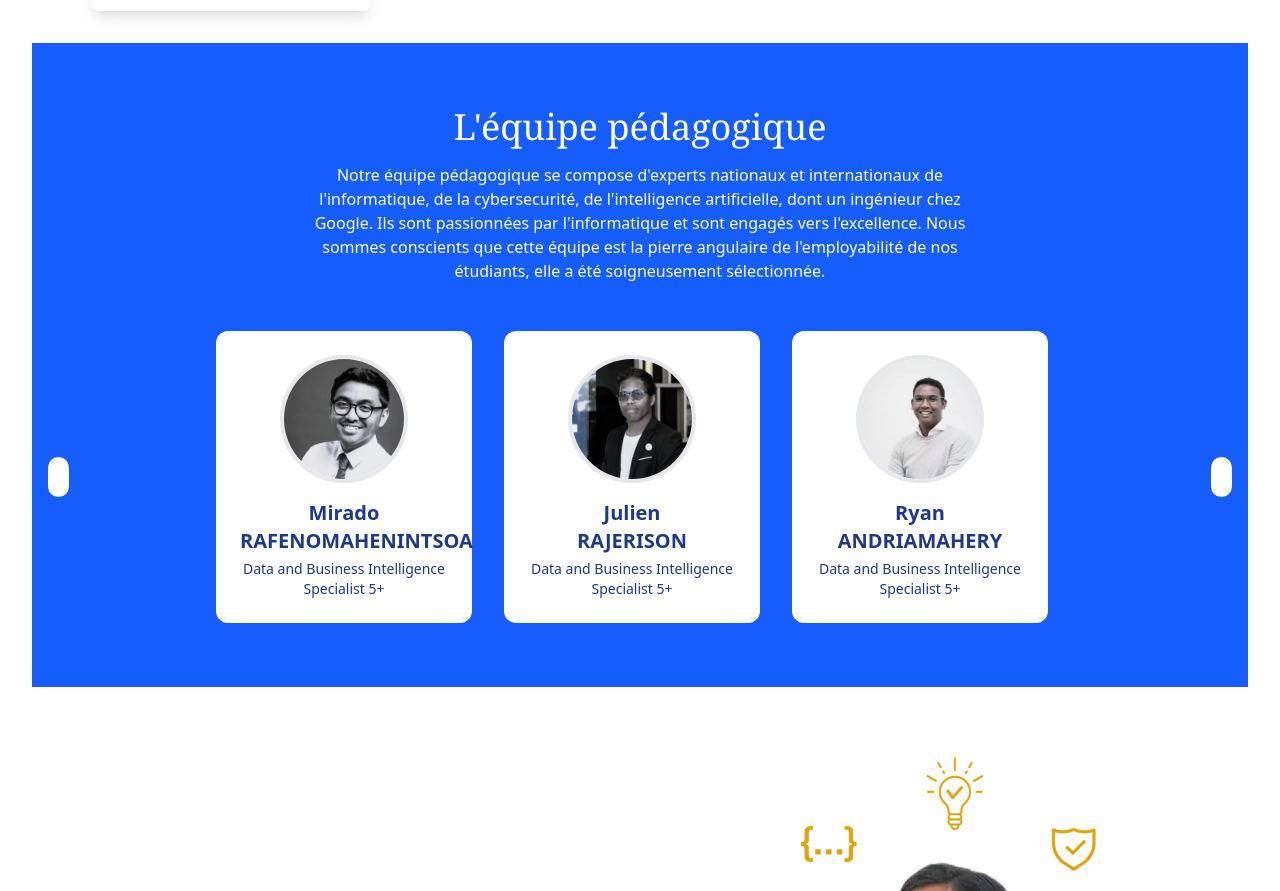
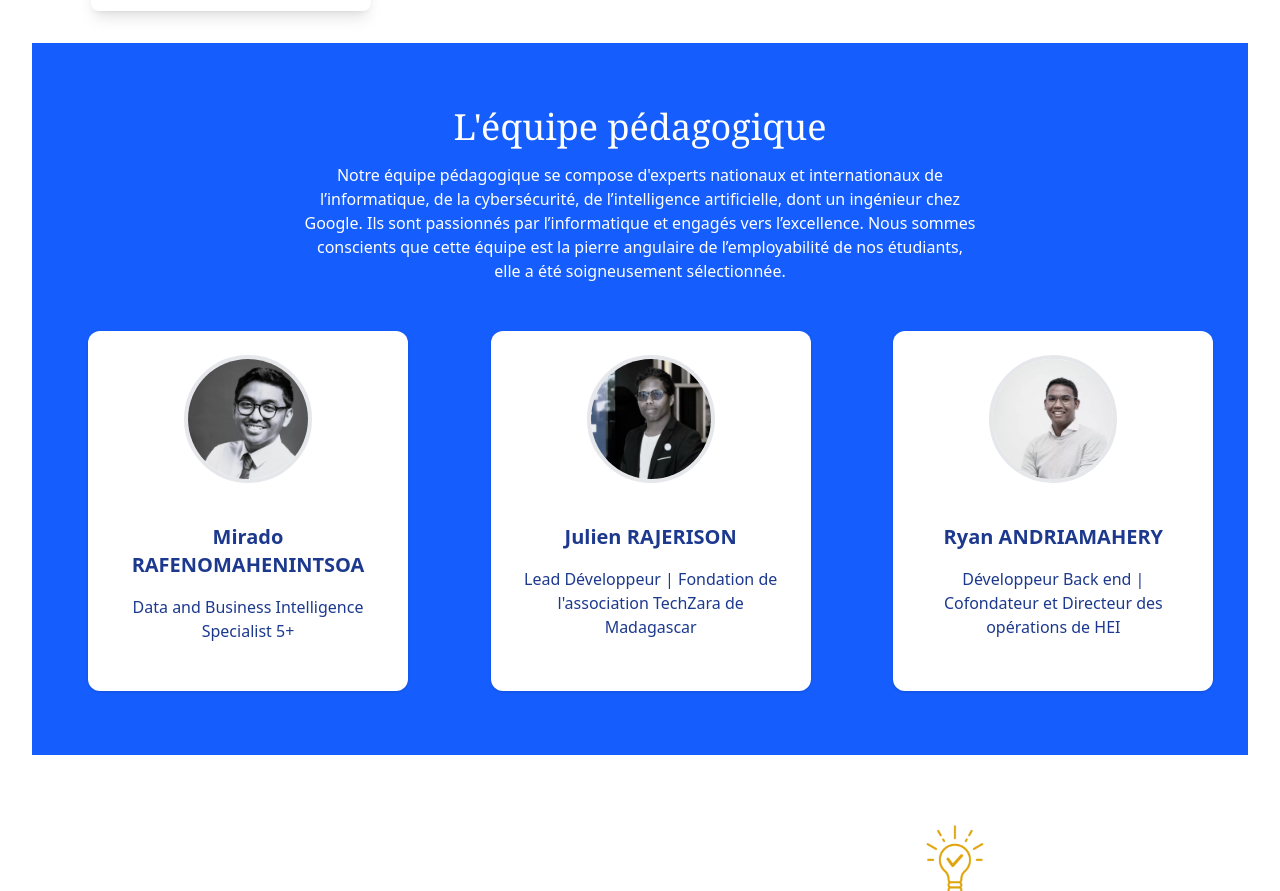
Before and after one commit to narindra20/WEB2, a React (Vite) app: page / in a window 1280 px wide. Shown: the part 1133-2024 px from the top of the page. Built offline with nearby package versions, Linux system fonts and the light colour scheme.

Commit message:
Premier commit

```diff
--- a/src/components/Footer.jsx
+++ b/src/components/Footer.jsx
@@ -90,52 +90,52 @@ function Footer(){
   </div>
 </div>
 
- {/**EQUIPE PEDAGOGIQUE*/}
-<section class="bg-blue-600 text-white py-16">
-  <div class="container mx-auto px-4 text-center">
-    <h2 class="text-4xl font-serif mb-4">L'équipe pédagogique</h2>
-    <p class="max-w-2xl mx-auto mb-12">
-      Notre équipe pédagogique se compose d'experts nationaux et internationaux de l'informatique,
-      de la cybersecurité, de l'intelligence artificielle, dont un ingénieur chez Google. Ils sont
-      passionnées par l'informatique et sont engagés vers l'excellence. Nous sommes conscients
-      que cette équipe est la pierre angulaire de l'employabilité de nos étudiants, elle a été
-      soigneusement sélectionnée.
+
+<section className="bg-blue-600 text-white py-16">
+      <div className="container mx-auto px-4 text-center">
+        <h2 className="text-4xl font-serif mb-4">L'équipe pédagogique</h2>
+        <p className="max-w-2xl mx-auto mb-12">
+          Notre équipe pédagogique se compose d'experts nationaux et internationaux de l’informatique,
+          de la cybersécurité, de l’intelligence artificielle, dont un ingénieur chez Google.
+          Ils sont passionnés par l’informatique et engagés vers l’excellence.
+          Nous sommes conscients que cette équipe est la pierre angulaire de l’employabilité de nos étudiants,
+          elle a été soigneusement sélectionnée.
         </p>
-    <div class="relative flex items-center justify-center space-x-4">
-      <button class="absolute left-0 p-2 bg-white bg-opacity-20 rounded-full">‹</button>
 
-      <div class="flex space-x-8 overflow-x-auto snap-x snap-mandatory px-2">
-        <div class="bg-white text-blue-900 rounded-xl flex-shrink-0 w-64 p-6 snap-center">
+        {/* Cartes de l'équipe */}
+        <div className="grid grid-cols-1 sm:grid-cols-2 lg:grid-cols-3 gap-6">
+          {/* Carte 1 */}
+          <article className="bg-white text-blue-900 rounded-xl p-6 shadow w-80 h-90 ml-10">
             <div class="w-32 h-32 mx-auto rounded-full overflow-hidden border-4 border-gray-200 mb-4">
             <img src={Image} alt="Profil" class="w-full h-full object-cover"/>
           </div>
-          <h3 class="text-xl font-bold mb-1">Mirado RAFENOMAHENINTSOA</h3>
-          <p class="text-sm">Data and Business Intelligence Specialist 5+</p>
+           <div class="flex flex-col gap-4">
+            <h3 className="text-xl font-bold mt-6">Mirado RAFENOMAHENINTSOA</h3>
+            <p>Data and Business Intelligence Specialist 5+</p>
             </div>
-      </div>
+          </article>
 
-      <div class="flex space-x-8 overflow-x-auto snap-x snap-mandatory px-2">
-        <div class="bg-white text-blue-900 rounded-xl flex-shrink-0 w-64 p-6 snap-center">
+          {/* Carte 2 */}
+          <article className="bg-white text-blue-900 rounded-xl p-6 shadow w-80 h-90 ml-10">
           <div class="w-32 h-32 mx-auto rounded-full overflow-hidden border-4 border-gray-200 mb-4">
             <img src={Image4} alt="Profil" class="w-full h-full object-cover"/>
           </div>
-          <h3 class="text-xl font-bold mb-1">Julien <br/> RAJERISON</h3>
-          <p class="text-sm">Data and Business Intelligence Specialist 5+</p>
+          <div class="flex flex-col gap-4">
+            <h3 className="text-xl font-bold  mt-6">Julien RAJERISON</h3>
+            <p>Lead Développeur | Fondation de l'association TechZara de Madagascar</p>
           </div>
-      </div>
+          </article>
 
-
-      <div class="flex space-x-8 overflow-x-auto snap-x snap-mandatory px-2">
-        <div class="bg-white text-blue-900 rounded-xl flex-shrink-0 w-64 p-6 snap-center">
+          {/* Carte 3 */}
+          <article className="bg-white text-blue-900 rounded-xl p-6 shadow w-80 h-90 ml-10">
           <div class="w-32 h-32 mx-auto rounded-full overflow-hidden border-4 border-gray-200 mb-4">
             <img src={Image5} alt="Profil" class="w-full h-full object-cover"/>
           </div>
-          <h3 class="text-xl font-bold mb-1">Ryan ANDRIAMAHERY</h3>
-          <p class="text-sm">Data and Business Intelligence Specialist 5+</p>
+             <div class="flex flex-col gap-4">
+            <h3 className="text-xl font-bold mt-6">Ryan ANDRIAMAHERY</h3>
+            <p>Développeur Back end | Cofondateur et Directeur des opérations de HEI</p>
             </div>
-      </div>
-
-      <button class="absolute right-0 p-2 bg-white bg-opacity-20 rounded-full">›</button>
+          </article>
         </div>
       </div>
     </section>
--- a/src/components/Navbar.jsx
+++ b/src/components/Navbar.jsx
@@ -31,7 +31,7 @@ function Navbar(){
           {/* HEADER */}
           <header className="relative">
             <img src={HEI} alt="hei" className="w-500 h-[600px] object-cover"/>
-            <h1 className="absolute top-1/3 left-1/2 transform -translate-x-1/2 text-white text-4xl font-bold">
+            <h1 className="absolute top-1/3 left-1/2 transform font-serif -translate-x-1/2 text-white text-4xl font-bold">
               Haute École Informatique
             </h1>
             <p className="absolute top-1/2 left-1/2 transform -translate-x-1/2 text-white text-lg text-center px-4">
```
Lines whose indentation alone changed are shown as unchanged.
